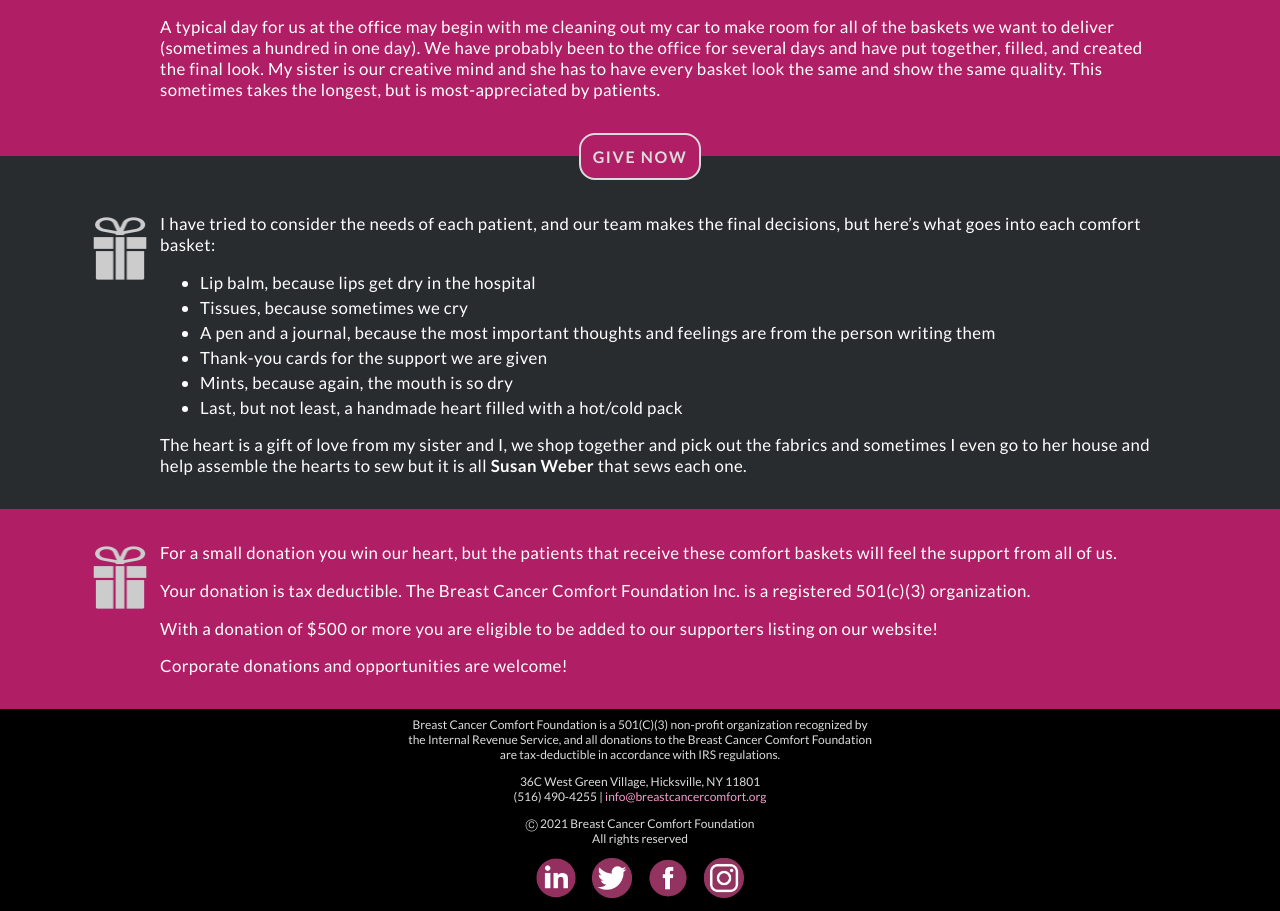
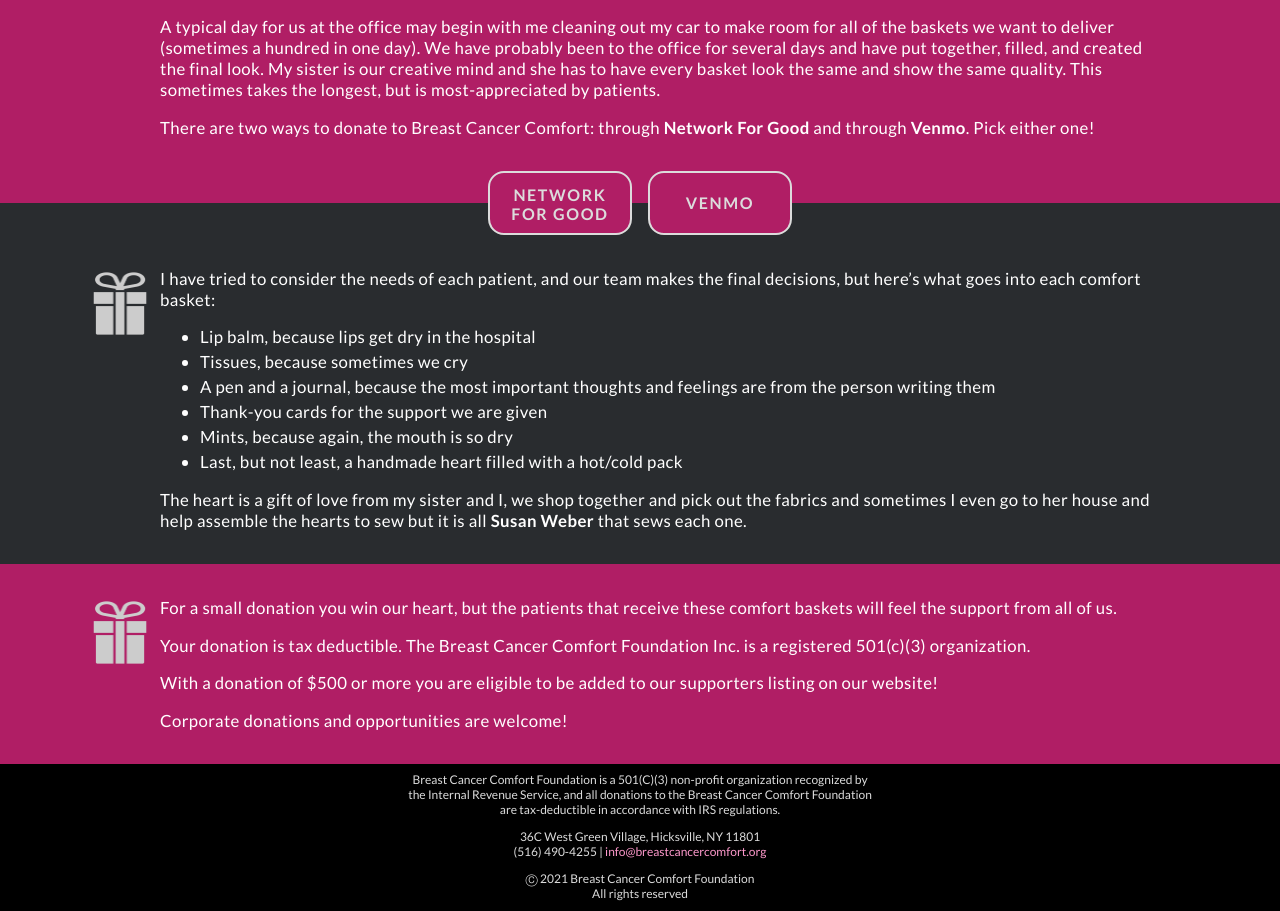
Before and after one commit to vishalicious213/bcc-v2, a Next.js app: page /donate in a window 1280 px wide. Shown: the part 1045-1956 px from the top of the page. Built offline with nearby package versions, Linux system fonts and the light colour scheme.

Commit message:
added venmo and ngf buttons to donate page

```diff
--- a/pages/donate.js
+++ b/pages/donate.js
@@ -24,12 +24,17 @@ export default function Donate() {
                 <h2 className='h2'>What happens when someone donates money to the Breast Cancer Comfort Foundation?</h2>
                 <p className='no-space-above'>Amazing things happen! Each donation contributes to a basket or bag to be given to a patient, but in order to make the baskets we need office space and supplies.</p>
                 <p>A typical day for us at the office may begin with me cleaning out my car to make room for all of the baskets we want to deliver (sometimes a hundred in one day). We have probably been to the office for several days and have put together, filled, and created the final look. My sister is our creative mind and she has to have every basket look the same and show the same quality. This sometimes takes the longest, but is most-appreciated by patients.</p>
+                <p>There are two ways to donate to Breast Cancer Comfort: through <b>Network For Good</b> and through <b>Venmo</b>. Pick either one!</p>
             </div>
           </section>
 
           <div className='button-container'>
             <a className='fb icon' target='_blank' rel='noopener' href="https://www.nfggive.com/donation/47-2782120">
-              <button className='button'>GIVE NOW</button>
+              <button className='button button-1'>NETWORK FOR GOOD</button>
+            </a>
+
+            <a className='fb icon' target='_blank' rel='noopener' href="https://venmo.com/u/breastcancercomfort">
+              <button className='button'>VENMO</button>
             </a>
           </div>
 
@@ -69,6 +74,15 @@ export default function Donate() {
         .li {
           margin-bottom: .25rem;
         }
+
+        .button {
+          width: 9rem;
+          height: 4rem;
+        }
+
+        .button-1 {
+          margin-right: 1rem;
+        }
         `}
       </style>
     </div>
```
